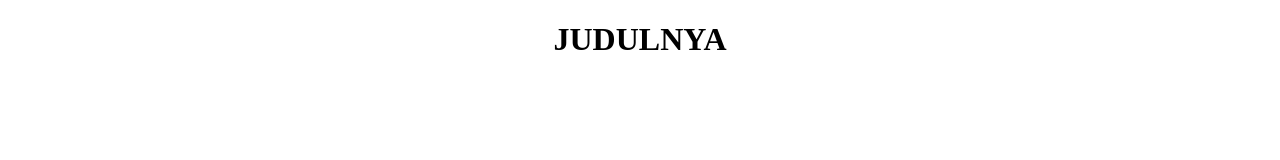
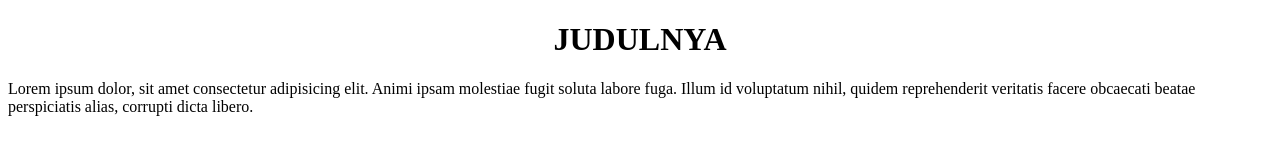
Before and after one commit to achmadfarikh/testdoank, a plain HTML site: page index.html in a window 1280 px wide. Drawn offline with Linux system fonts and the light colour scheme.

Commit message:
nambah paragraph

```diff
--- a/index.html
+++ b/index.html
@@ -8,4 +8,5 @@
 </head>
 <body>
     <h1 style="text-align: center;">JUDULNYA</h1>
+    <p>Lorem ipsum dolor, sit amet consectetur adipisicing elit. Animi ipsam molestiae fugit soluta labore fuga. Illum id voluptatum nihil, quidem reprehenderit veritatis facere obcaecati beatae perspiciatis alias, corrupti dicta libero.</p>
 </html>
```
